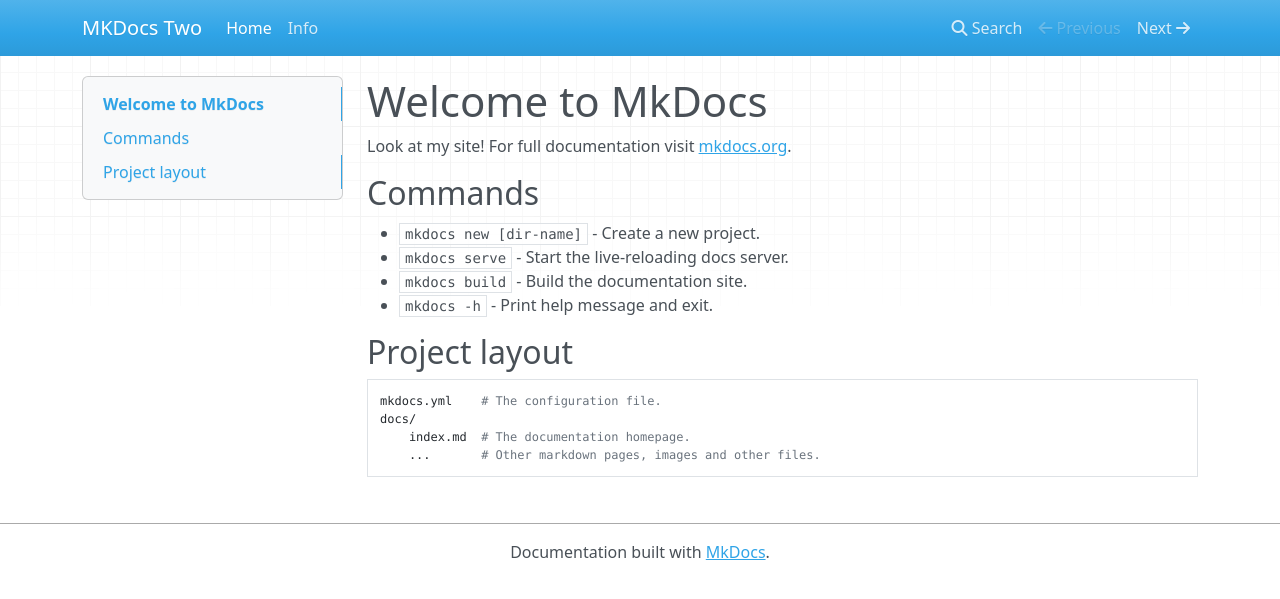
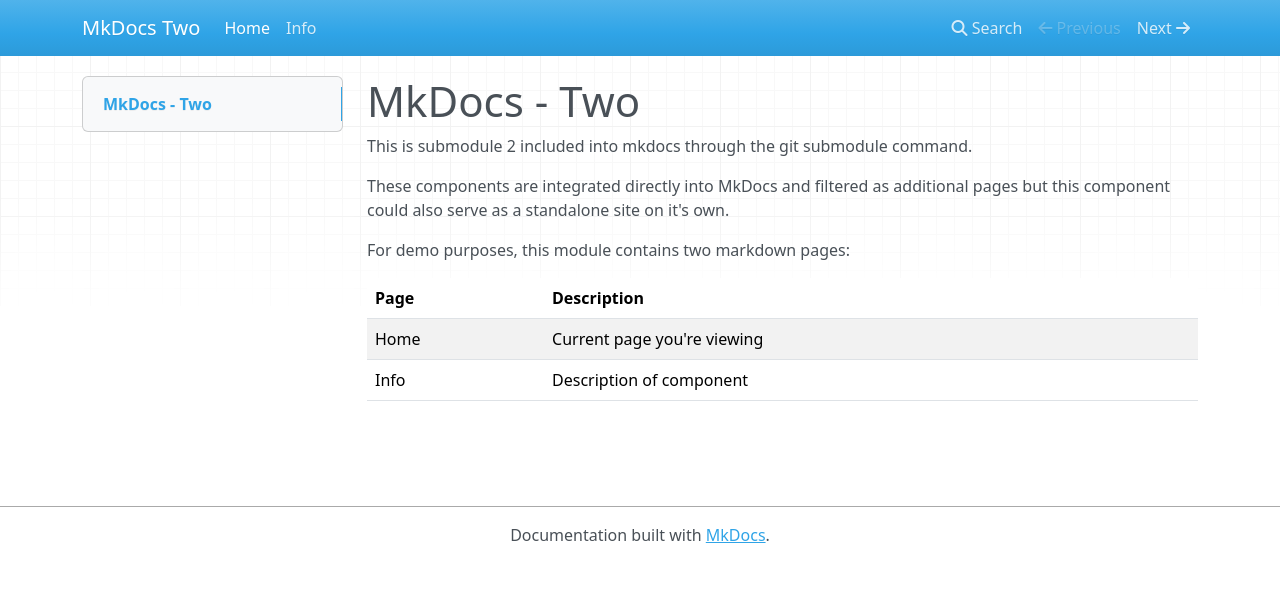
Before and after one commit to caskeychr/mkdocs-two, an MkDocs documentation site: the page built from docs/index.md, in a window 1280 px wide. Shown: the top 599 px of the page. Built offline with MkDocs 1.6.1, drawn with Linux system fonts in a browser that asks for light colours; nearby versions of some CDN libraries.

```diff
--- a/docs/index.md
+++ b/docs/index.md
@@ -1,18 +1,12 @@
-# Welcome to MkDocs
+# MkDocs - Two
 
-Look at my site!
-For full documentation visit [mkdocs.org](https://www.mkdocs.org).
+This is submodule 2 included into mkdocs through the git submodule command.
 
-## Commands
+These components are integrated directly into MkDocs and filtered as additional pages but this component could also serve as a standalone site on it's own.
 
-- `mkdocs new [dir-name]` - Create a new project.
-- `mkdocs serve` - Start the live-reloading docs server.
-- `mkdocs build` - Build the documentation site.
-- `mkdocs -h` - Print help message and exit.
+For demo purposes, this module contains two markdown pages:
 
-## Project layout
-
-    mkdocs.yml    # The configuration file.
-    docs/
-        index.md  # The documentation homepage.
-        ...       # Other markdown pages, images and other files.
+| Page | Description                 |
+| ---- | --------------------------- |
+| Home | Current page you're viewing |
+| Info | Description of component    |
--- a/mkdocs.yml
+++ b/mkdocs.yml
@@ -1,4 +1,4 @@
-site_name: MKDocs Two
+site_name: MkDocs Two
 nav:
   - Home: index.md
   - Info: info.md
```
Also changed, not shown: docs/info.md (+19 -2 lines).
